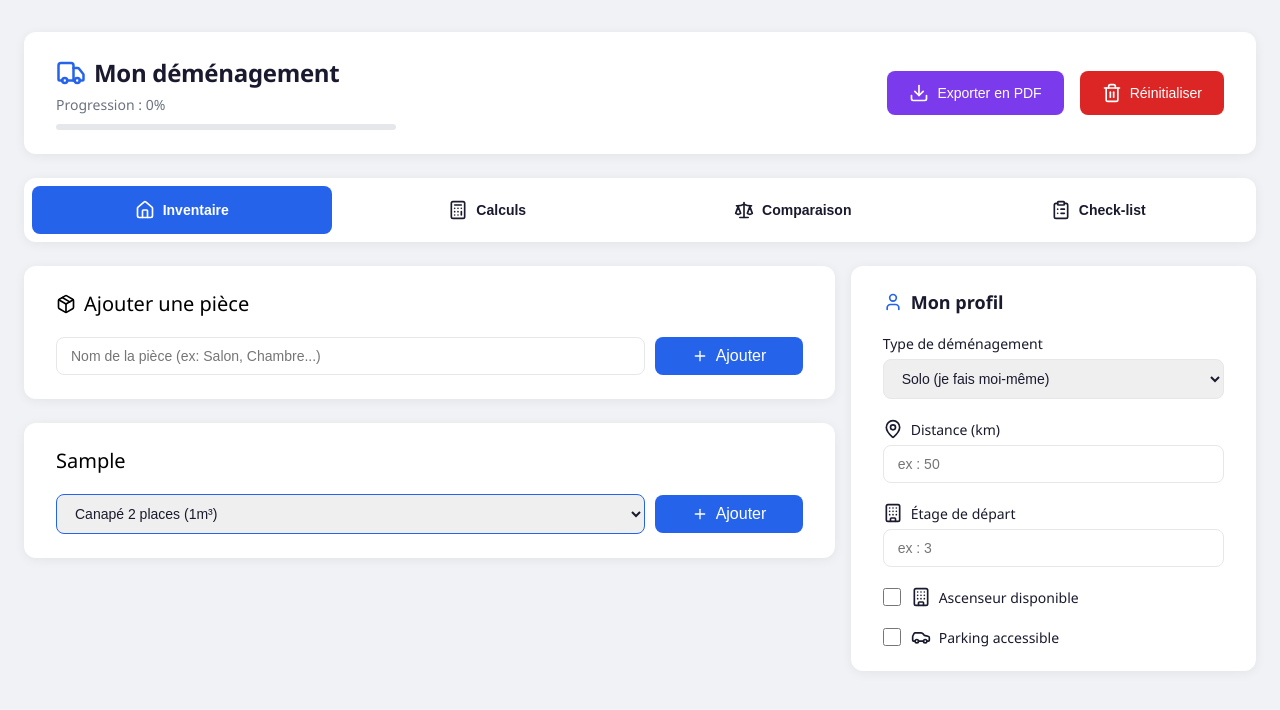
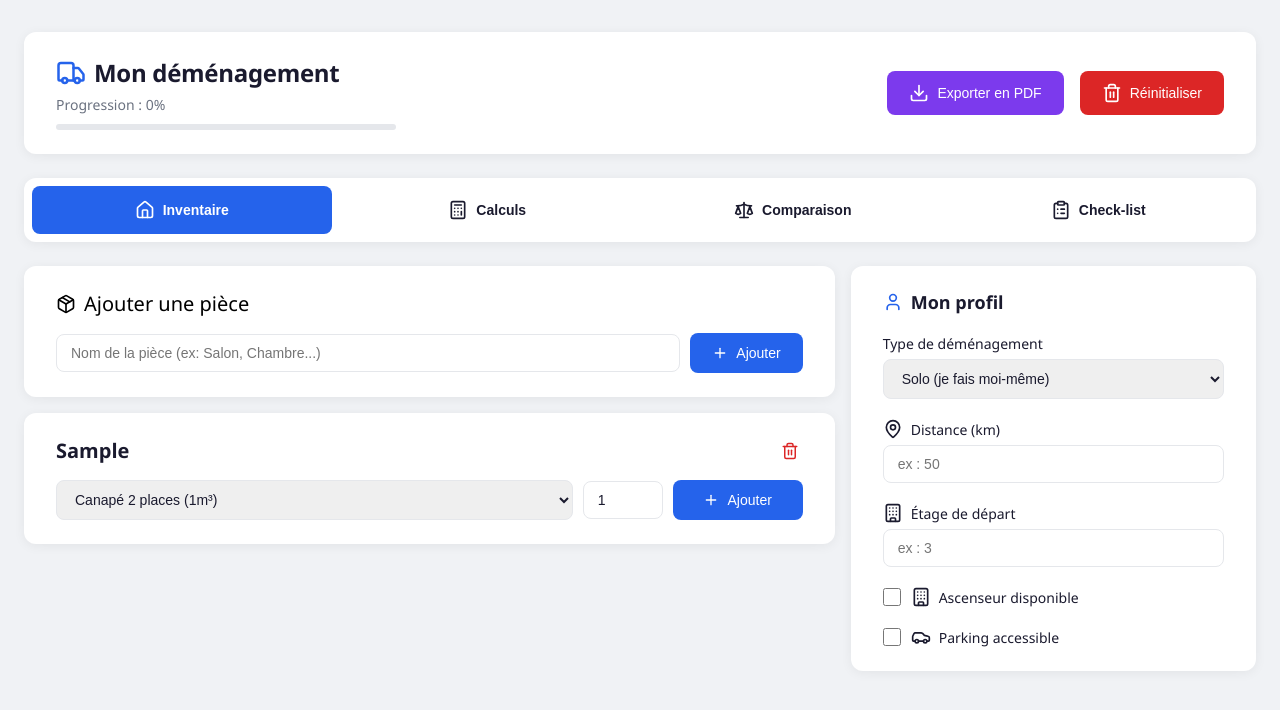
Before and after one commit to Maelys-B/simulateur-demenagement, a React (Vite) app: page / in a window 1280 px wide. Both pictures are taken after typing "Sample" into the empty fields and a click on the button "Ajouter". Shown: the top 710 px of the page. Built offline with nearby package versions, Linux system fonts and the light colour scheme.

Commit message:
style: refactorisation CSS inventaire avec classe inv-input partagée et reformatage Prettier

```diff
--- a/src/components/Inventaire/Inventaire.css
+++ b/src/components/Inventaire/Inventaire.css
@@ -5,14 +5,14 @@
   box-shadow: var(--box-shadow);
   display: flex;
   flex-direction: column;
-  gap: 20px;
+  gap: 16px;
   font-weight: 500;
   font-size: var(--font-size-lg);
-  margin-bottom: var(--spacing-lg);
+  margin-bottom: var(--spacing-md);
 }
 
-.inv-ajout select,
-.inv-ajout input {
+/* Classe commune pour tous les inputs/selects */
+.inv-input {
   padding: 10px 14px;
   border: 1px solid var(--color-border);
   border-radius: var(--radius-md);
@@ -22,20 +22,88 @@
   transition: border-color 0.2s;
 }
 
-.inv-ajout select,
-.inv-ajout input:focus{
+.inv-input:focus {
   border-color: var(--color-primary);
 }
 
-.grid {
-    display: grid;
-    grid-template-columns: 4fr 1fr;
-    align-items: center;
-    gap: 10px;
+.inv-grid {
+  display: grid;
+  grid-template-columns: 1fr auto;
+  align-items: center;
+  gap: 10px;
 }
 
-.btn-blue{
-    background-color: var(--color-primary);
-    font-size: var(--font-size-md) !important;
-    padding: 10px 22px !important;
+.inv-piece {
+  background-color: var(--color-bg-card);
+  border-radius: var(--radius-lg);
+  padding: var(--spacing-lg) 32px;
+  box-shadow: var(--box-shadow);
+  display: flex;
+  flex-direction: column;
+  gap: 16px;
+  margin-bottom: var(--spacing-md);
 }
+
+.inv-piece-header {
+  display: flex;
+  justify-content: space-between;
+  align-items: center;
+}
+
+.inv-piece-header h3 {
+  font-size: var(--font-size-lg);
+  font-weight: 700;
+  color: var(--color-text);
+}
+
+.inv-piece-add {
+  display: grid;
+  grid-template-columns: 1fr 80px 130px;
+  align-items: center;
+  gap: 10px;
+}
+
+.inv-piece-add .btn {
+  white-space: nowrap;
+}
+
+.inv-objet {
+  display: flex;
+  justify-content: space-between;
+  align-items: center;
+  padding: 10px 14px;
+  background-color: var(--color-bg);
+  border-radius: var(--radius-md);
+  font-size: var(--font-size-base);
+}
+
+.inv-objet-info {
+  display: flex;
+  gap: var(--spacing-sm);
+  align-items: center;
+}
+
+.inv-objet-volume {
+  color: var(--color-text-muted);
+  font-size: var(--font-size-sm);
+}
+
+.btn-blue {
+  background-color: var(--color-primary);
+}
+
+.btn-icon-danger {
+  background: none;
+  border: none;
+  cursor: pointer;
+  color: var(--color-danger);
+  padding: 4px;
+  display: flex;
+  align-items: center;
+  border-radius: var(--radius-sm);
+  transition: background-color 0.2s;
+}
+
+.btn-icon-danger:hover {
+  background-color: var(--color-bg-red-light);
+}
--- a/src/components/Inventaire/Inventaire.jsx
+++ b/src/components/Inventaire/Inventaire.jsx
@@ -1,6 +1,6 @@
+import { Package, Plus, Trash2 } from 'lucide-react';
 import { useState } from 'react';
-import {Package, Plus} from 'lucide-react'
-import './Inventaire.css'
+import './Inventaire.css';
 
 const OBJETS_PREDEFINIS = [
   { nom: 'Canapé 2 places', volume: 1.0 },
@@ -39,76 +39,115 @@ const OBJETS_PREDEFINIS = [
   { nom: 'Miroir', volume: 0.3 },
   { nom: 'Table basse', volume: 0.5 },
   { nom: 'Étagère', volume: 0.8 },
-]
+];
 
 export default function Inventaire() {
   const [value, setValue] = useState('');
-  const [pieces, setPieces] = useState([])
-  const [objetSelectionne, setObjetSelectionne] = useState(OBJETS_PREDEFINIS[0])
-  const [quantite, setQuantite] = useState(1)
+  const [pieces, setPieces] = useState([]);
+  const [objetSelectionne, setObjetSelectionne] = useState(OBJETS_PREDEFINIS[0]);
+  const [quantite, setQuantite] = useState(1);
 
   function ajouterPiece(e) {
-    e.preventDefault()
-    if(value !== ''){
+    e.preventDefault();
+    if (value !== '') {
       const nouvellePiece = { id: Date.now(), nom: value, objets: [] };
-      setPieces([nouvellePiece, ...pieces ]);
+      setPieces([nouvellePiece, ...pieces]);
       setValue('');
     }
   }
-  function ajouterObjet(pieceId){
-  const nouvelObjet = { nom: objetSelectionne.nom, volume: objetSelectionne.volume, quantite: quantite }
+  function ajouterObjet(pieceId) {
+    const nouvelObjet = {
+      nom: objetSelectionne.nom,
+      volume: objetSelectionne.volume,
+      quantite: quantite,
+    };
     const nouvellesPieces = pieces.map((piece) => {
       if (piece.id === pieceId) {
-      return { ...piece, objets: [...piece.objets, nouvelObjet] }
+        return { ...piece, objets: [...piece.objets, nouvelObjet] };
       }
-    return piece
-  })
+      return piece;
+    });
 
-  setPieces(nouvellesPieces)
+    setPieces(nouvellesPieces);
   }
   return (
     <form onSubmit={ajouterPiece}>
-
       <div className="inv-ajout">
         <label htmlFor="pièce" className="icon">
-            <Package size={20}/>Ajouter une pièce
+          <Package size={20} />
+          Ajouter une pièce
         </label>
-        <div className='grid'>
+        <div className="inv-grid">
           <input
             id="pièce"
             name="pièce"
             type="text"
+            className="inv-input"
             value={value}
             onChange={(e) => setValue(e.target.value)}
             placeholder="Nom de la pièce (ex: Salon, Chambre...)"
           />
-          <button className='btn btn-blue icon' type="submit"><Plus size={16}/>Ajouter</button>
+          <button className="btn btn-blue icon" type="submit">
+            <Plus size={16} />
+            Ajouter
+          </button>
         </div>
       </div>
 
-      <label htmlFor="type">
-        {pieces.map((piece) => <div key={piece.id}>
-          <div className='inv-ajout'>
-            {piece.nom}
-            <div className='grid'>
+      {pieces.map((piece) => (
+        <div key={piece.id} className="inv-piece">
+          <div className="inv-piece-header">
+            <h3>{piece.nom}</h3>
+            <button className="btn-icon-danger" type="button">
+              <Trash2 size={18} />
+            </button>
+          </div>
+
+          <div className="inv-piece-add">
             <select
-                id="type"
-                name="type"
+              className="inv-input"
               value={objetSelectionne.nom}
               onChange={(e) => {
-                  const objet = OBJETS_PREDEFINIS.find((o) => o.nom === e.target.value)
-                  setObjetSelectionne(objet)
+                const objet = OBJETS_PREDEFINIS.find((o) => o.nom === e.target.value);
+                setObjetSelectionne(objet);
               }}
             >
-                {OBJETS_PREDEFINIS.map((objet) => <option key={objet.nom} value={objet.nom}>{objet.nom} ({objet.volume}m³)</option>)}
+              {OBJETS_PREDEFINIS.map((objet) => (
+                <option key={objet.nom} value={objet.nom}>
+                  {objet.nom} ({objet.volume}m³)
+                </option>
+              ))}
             </select>
-              <button className='btn btn-blue icon' type="button" onClick={() => ajouterObjet(piece.id)}><Plus size={16}/>Ajouter</button>
+            <input
+              type="number"
+              min="1"
+              className="inv-input"
+              value={quantite}
+              onChange={(e) => setQuantite(Number(e.target.value))}
+            />
+            <button
+              className="btn btn-blue icon"
+              type="button"
+              onClick={() => ajouterObjet(piece.id)}
+            >
+              <Plus size={16} /> Ajouter
+            </button>
           </div>
-              {piece.objets.map((objet) => (<div key={objet.nom}>{objet.nom} × {objet.quantite} ({objet.volume}m³)</div>
+
+          {piece.objets.map((objet) => (
+            <div key={objet.nom} className="inv-objet">
+              <div className="inv-objet-info">
+                <strong>{objet.nom}</strong>
+                <span>× {objet.quantite}</span>
+                <span className="inv-objet-volume">({objet.volume}m³)</span>
+              </div>
+              <button className="btn-icon-danger" type="button">
+                <Trash2 size={16} />
+              </button>
+            </div>
           ))}
         </div>
-        </div>
-      )}</label>
+      ))}
     </form>
   );
 }
--- a/src/components/Navigation/Navigation.css
+++ b/src/components/Navigation/Navigation.css
@@ -18,7 +18,9 @@
   font-weight: 600;
   color: var(--color-text);
   cursor: pointer;
-  transition: background-color 0.2s, color 0.2s;
+  transition:
+    background-color 0.2s,
+    color 0.2s;
   display: flex;
   align-items: center;
   justify-content: center;
--- a/src/index.css
+++ b/src/index.css
@@ -67,7 +67,9 @@ body {
   cursor: pointer;
   font-size: var(--font-size-base);
   font-weight: 500;
-  transition: opacity 0.2s, transform 0.2s;
+  transition:
+    opacity 0.2s,
+    transform 0.2s;
   justify-content: center;
 }
 
```
Also changed, not shown: 1 other file (tests, documents, lock files or other folders). Lines whose indentation alone changed are shown as unchanged.
